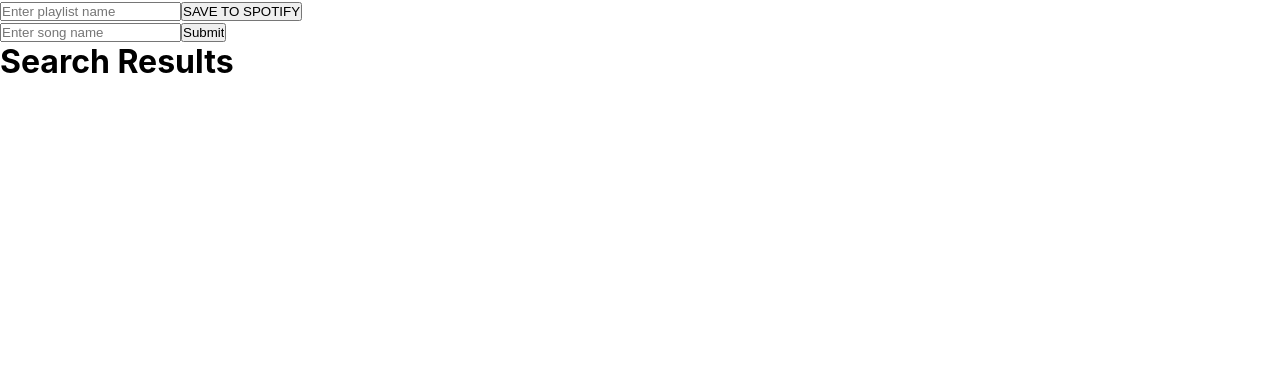
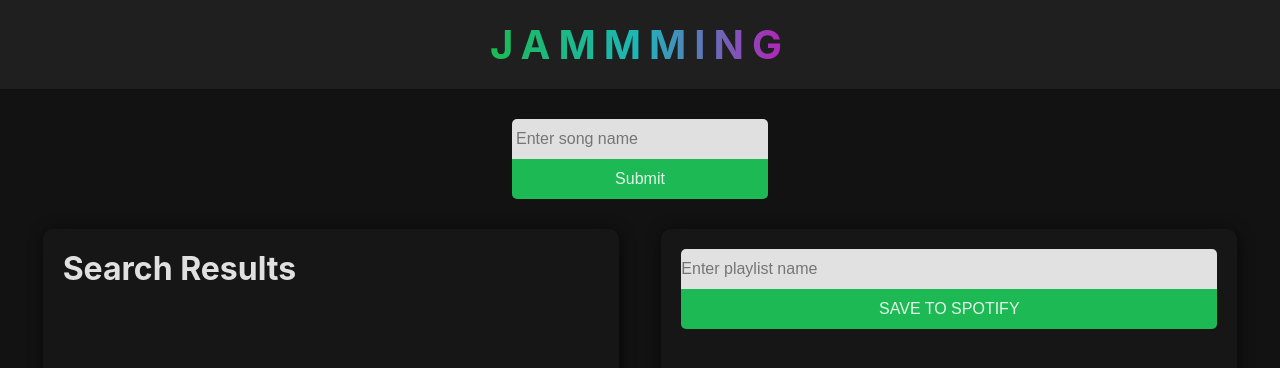
Before and after one commit to CrazySD786/Jammming, a React (Create React App) app: page / in a window 1280 px wide. Shown: the top 368 px of the page. Built offline with nearby package versions, Linux system fonts and the light colour scheme.

Commit message:
Changes to the Visual Appearance

```diff
--- a/src/App/App.css
+++ b/src/App/App.css
@@ -0,0 +1,40 @@
+* {
+    margin: 0;
+    padding: 0;
+    box-sizing: border-box;
+}
+
+.songs {
+    display: flex;
+    width: 100%;
+    justify-content: space-evenly;
+}
+
+.searchbar {
+    display: flex;
+    justify-content: center;
+    margin: 15px;
+}
+
+header {
+    display:block;
+    padding:20px;
+    text-align: center;
+    text-transform: uppercase;
+    background-color: hsl(0, 0%, 12%);
+    letter-spacing: 8px;
+    font-size: 20px;
+    margin-bottom: 15px;
+
+}
+
+header h1 {
+    display: inline-block;
+    background-image: linear-gradient(to right, hsl(141, 73%, 42%),hsl(181, 73%, 42%),hsl(301, 73%, 42%));
+    background-clip: text;
+    background-color: transparent;
+    -webkit-background-clip: text;
+    -moz-background-clip: text;
+    -webkit-text-fill-color: transparent;
+    -moz-text-fill-color: transparent;
+}
--- a/src/App/App.js
+++ b/src/App/App.js
@@ -42,10 +42,16 @@ function App() {
 
   return (
     <>
-      <Playlist playlist={playlist} onRemove={onRemove} savePlaylist={savePlaylist}/>
-      <Searchbar onSubmit={handleSearch}/>
-      <SearchResult tracklist={tracklist} onAdd={onAdd}/>
-
+      <header>
+        <h1>Jammming</h1>
+      </header>
+      <div className='searchbar'>
+        <Searchbar  onSubmit={handleSearch}/>
+      </div>
+      <div className='songs'>
+        <SearchResult tracklist={tracklist} onAdd={onAdd}/>
+        <Playlist playlist={playlist} onRemove={onRemove} savePlaylist={savePlaylist}/>
+      </div>
     </>
   );
 }
--- /dev/null
+++ b/src/Playlist/Playlist.css
@@ -0,0 +1,43 @@
+* {
+    margin: 0;
+    padding: 0;
+}
+
+.playlist {
+    color: rgba(255, 255, 255, 0.87);
+    width: 45%;
+    background-color: #161616;
+    padding: 20px;
+    min-height: 90vh;
+    border-radius: 10px;
+    box-shadow: 1px 2px 15px rgba(0,0,0,0.6);
+
+}
+
+.playlist ul {
+    list-style-type: none;
+}
+
+
+
+.playlist input, .playlist .submitButton {
+    border: none;
+    height: 40px;
+    width: 100%;
+}
+
+.playlist .white {
+    background-color: rgba(255, 255, 255, 0.87);
+    border-top-left-radius: 5px;
+    border-top-right-radius: 5px;
+    color: black;
+    font-size: 16px;
+}
+
+.playlist .green {
+    background-color: #1Db954;
+    border-bottom-left-radius: 5px;
+    border-bottom-right-radius: 5px;
+    color: rgba(255,255,255,0.87);
+    font-size: 16px;
+}
--- a/src/Playlist/Playlist.js
+++ b/src/Playlist/Playlist.js
@@ -1,16 +1,19 @@
 import React, { useState} from 'react';
-import Track from '../Track/Track'
+import Track from '../Track/Track';
+import './Playlist.css'
 
 function Playlist({playlist, onRemove, savePlaylist}) {
     return (
         <>
-            <form method="post" onSubmit={savePlaylist}>
-                <input name="playlistName" type="text" placeholder="Enter playlist name" />
-                <button type="submit">SAVE TO SPOTIFY</button>
-            </form>
-            <ul>
-                {playlist.map((obj,index) => <li><Track image={obj.image} name={obj.name} artist={obj.artist} album={obj.album} key={obj.id} id={obj.id} index={index} addButton={false} onRemove={onRemove}/></li>)}
-            </ul>
+            <div className='playlist'>
+                <form method="post" onSubmit={savePlaylist}>
+                    <input className='white' name="playlistName" type="text" placeholder="Enter playlist name" />
+                    <ul>
+                        {playlist.map((obj,index) => <li><Track image={obj.image} name={obj.name} artist={obj.artist} album={obj.album} key={obj.id} id={obj.id} index={index} addButton={false} onRemove={onRemove}/></li>)}
+                    </ul>
+                    <button className='submitButton green' type="submit">SAVE TO SPOTIFY</button>
+                </form>
+            </div>
         </>
     )
 }
--- /dev/null
+++ b/src/SearchResult/SearchResult.css
@@ -0,0 +1,16 @@
+* {
+    margin: 0;
+    padding: 0;
+
+}
+
+.searchResult {
+    color: rgba(255, 255, 255, 0.87);
+    width: 45%;
+    background-color: #161616;
+    border-radius: 10px;
+    padding: 20px;
+    min-height: 90vh;
+    box-shadow: 1px 2px 15px rgba(0,0,0,0.6);
+
+}
--- a/src/SearchResult/SearchResults.js
+++ b/src/SearchResult/SearchResults.js
@@ -1,11 +1,14 @@
 import React, { useState} from "react";
 import Tracklist from '../Tracklist/Tracklist';
+import './SearchResult.css'
 
 function SearchResult({tracklist, onAdd}) {
     return (
         <>
-            <h1>Search Results</h1>
-            <Tracklist tracklist={tracklist} onAdd={onAdd}/>
+            <div className="searchResult">
+                <h1>Search Results</h1>
+                <Tracklist tracklist={tracklist} onAdd={onAdd}/>
+            </div>
         </>
     )
 }
--- /dev/null
+++ b/src/Searchbar/Searchbar.css
@@ -0,0 +1,25 @@
+
+.searchbar form {
+}
+
+.searchbar input {
+    border: none;
+    height: 40px;
+    width: 100%;
+}
+
+.searchbar .white {
+    background-color: rgba(255, 255, 255, 0.87);
+    border-top-left-radius: 5px;
+    border-top-right-radius: 5px;
+    color: black;
+    font-size: 16px;
+}
+
+.searchbar .green {
+    background-color: #1Db954;
+    border-bottom-left-radius: 5px;
+    border-bottom-right-radius: 5px;
+    color: rgba(255,255,255,0.87);
+    font-size: 16px;
+}
--- a/src/Searchbar/Searchbar.js
+++ b/src/Searchbar/Searchbar.js
@@ -1,13 +1,16 @@
 import React, { useState} from "react";
+import './Searchbar.css'
 
 
 function Searchbar({onSubmit}) {
     return (
         <>
-            <form method="post" onSubmit={onSubmit}>
-                <input name="songName" type="text" placeholder="Enter song name" />
-                <input type="submit"/>
-            </form>
+            <div className="searchbar">
+                <form method="post" onSubmit={onSubmit}>
+                    <input className='white' name="songName" type="text" placeholder=" Enter song name" />
+                    <input type="submit" className="green"/>
+                </form>
+            </div>
         </>
     )
 }
--- a/src/Track/Track.css
+++ b/src/Track/Track.css
@@ -13,16 +13,16 @@
 }
 
 .track {
-    width: 45%;
+    width: 100%;
     display: flex;
     justify-content: space-evenly;
     align-items: center;
     border: 1px black solid;
     padding: 5px 0;
     margin: 10px 0;
-    background-color: #181818;
+    background-color: #202020;
     border-radius: 8px;
-    box-shadow: 1px 2px 15px black;
+    box-shadow: 1px 2px 8px black;
     color: rgba(255, 255, 255, 0.87)
 }
 
--- /dev/null
+++ b/src/Tracklist/Tracklist.css
@@ -0,0 +1,14 @@
+* {
+    margin: 0;
+    padding: 0;
+}
+
+.tracklist {
+    width: 100%;
+    background-color: #161616;
+
+}
+
+ul {
+    list-style-type: none;
+}
--- a/src/Tracklist/Tracklist.js
+++ b/src/Tracklist/Tracklist.js
@@ -1,11 +1,11 @@
 import React, { useState} from 'react';
 import Track from '../Track/Track';
+import './Tracklist.css';
 
 function Tracklist({tracklist, onAdd}) {
     return (
         <>
-
-            <ul>
+            <ul className='tracklist'>
                 {tracklist.map((obj,index) => <li><Track image={obj.image} name={obj.name} artist={obj.artist} album={obj.album} key={obj.id} id={obj.id} addButton={true} onAdd={onAdd} index={index}/></li>)}
             </ul>
         </>
--- a/src/index.css
+++ b/src/index.css
@@ -3,11 +3,6 @@ body {
   font-family: -apple-system, BlinkMacSystemFont, 'Segoe UI', 'Roboto', 'Oxygen',
     'Ubuntu', 'Cantarell', 'Fira Sans', 'Droid Sans', 'Helvetica Neue',
     sans-serif;
-  -webkit-font-smoothing: antialiased;
-  -moz-osx-font-smoothing: grayscale;
+
+    background-color: #121212;
 }
-
-code {
-  font-family: source-code-pro, Menlo, Monaco, Consolas, 'Courier New',
-    monospace;
-}
```
